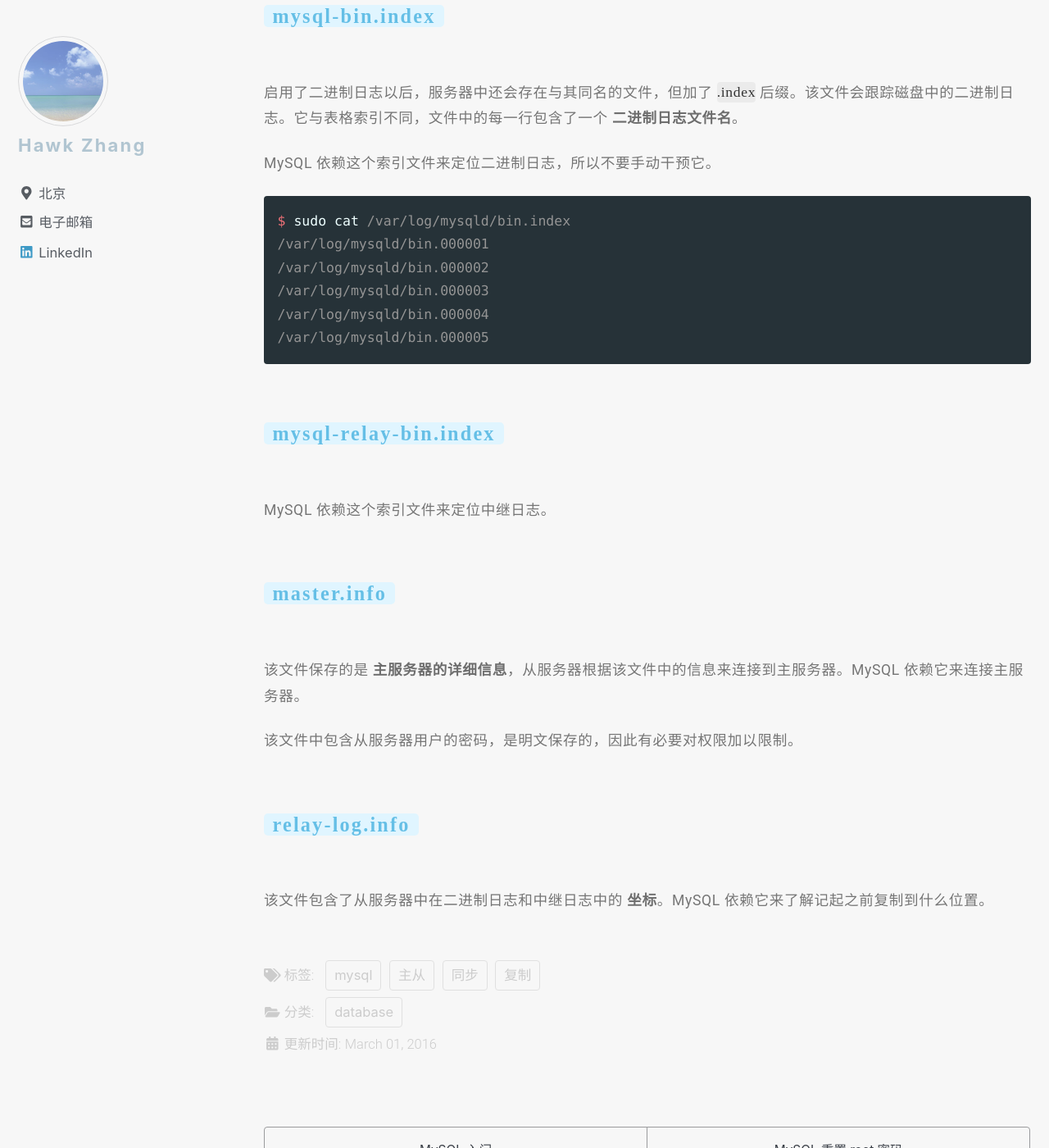
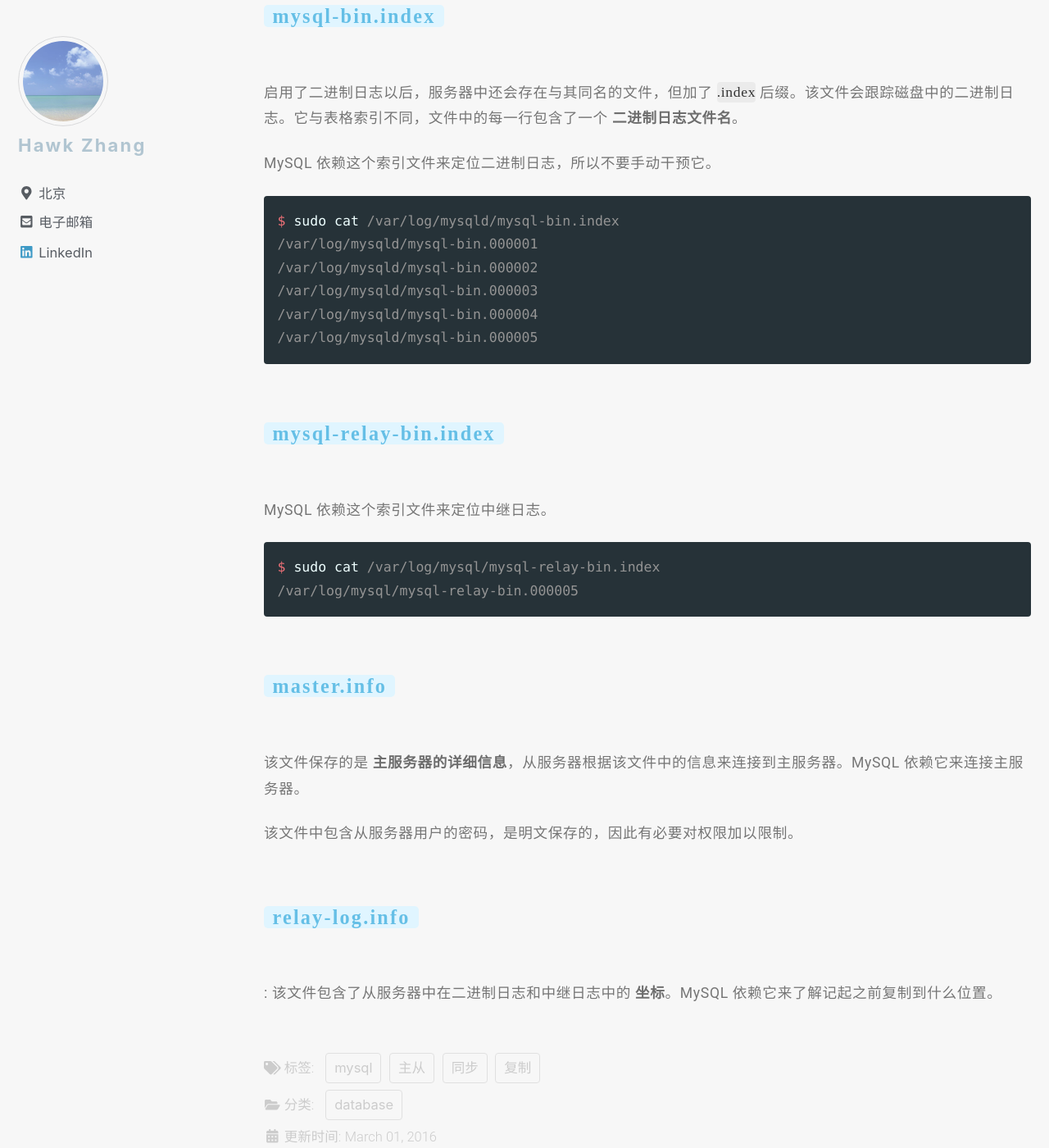
Before and after one commit to narru888/linotes_note, a Jekyll site: the page built from _posts/mysql/2016-03-01-master.slave.md, in a window 1280 px wide and 1400 px high, scrolled down 22297 px. Shown: the whole window at 82% size. Built offline with Jekyll 4.4.1, drawn with Linux system fonts in a browser that asks for light colours; nearby versions of some CDN libraries; a script that is not in the unit is left out; comment, search, counter and statistics services are not loaded.

Commit message:
update on 2018-08-12 10:44:58 CST

````diff
--- a/_posts/mysql/2016-03-01-master.slave.md
+++ b/_posts/mysql/2016-03-01-master.slave.md
@@ -722,12 +722,12 @@ mysql> INSERT INTO summary_table(col1, col2, sum_col3)
 MySQL 依赖这个索引文件来定位二进制日志，所以不要手动干预它。
 
 ```bash
-$ sudo cat /var/log/mysqld/bin.index
-/var/log/mysqld/bin.000001
-/var/log/mysqld/bin.000002
-/var/log/mysqld/bin.000003
-/var/log/mysqld/bin.000004
-/var/log/mysqld/bin.000005
+$ sudo cat /var/log/mysqld/mysql-bin.index
+/var/log/mysqld/mysql-bin.000001
+/var/log/mysqld/mysql-bin.000002
+/var/log/mysqld/mysql-bin.000003
+/var/log/mysqld/mysql-bin.000004
+/var/log/mysqld/mysql-bin.000005
 ```
 
 
@@ -735,6 +735,11 @@ $ sudo cat /var/log/mysqld/bin.index
 #### `mysql-relay-bin.index`
 
 MySQL 依赖这个索引文件来定位中继日志。
+
+```bash
+$ sudo cat /var/log/mysql/mysql-relay-bin.index
+/var/log/mysql/mysql-relay-bin.000005
+```
 
 
 
@@ -748,4 +753,4 @@ MySQL 依赖这个索引文件来定位中继日志。
 
 #### `relay-log.info`
 
-该文件包含了从服务器中在二进制日志和中继日志中的 **坐标**。MySQL 依赖它来了解记起之前复制到什么位置。
+: 该文件包含了从服务器中在二进制日志和中继日志中的 **坐标**。MySQL 依赖它来了解记起之前复制到什么位置。
````
